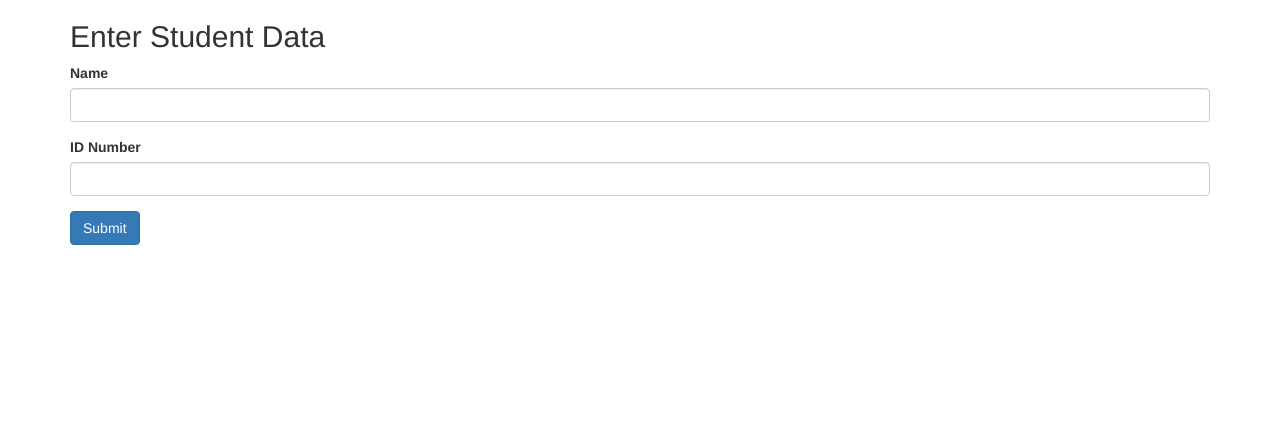
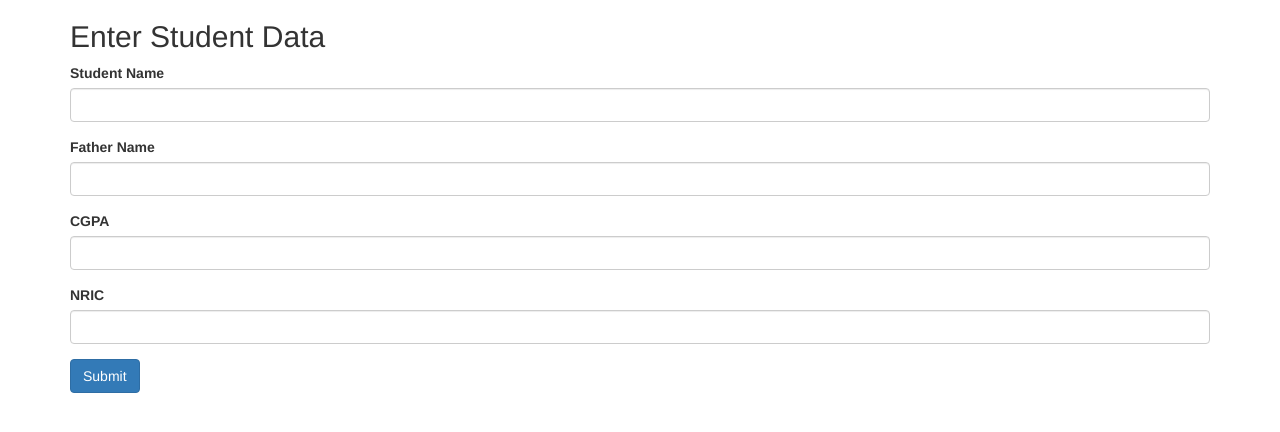
Before and after one commit to blockshift/stampery-certify, an Angular app: page / in a window 1280 px wide. Shown: the top 432 px of the page. Built offline with nearby package versions, Linux system fonts and the light colour scheme.

Commit message:
Changes in certify module

```diff
--- a/src/app/app.component.html
+++ b/src/app/app.component.html
@@ -3,13 +3,24 @@
 
   <form #studentForm = "ngForm" (ngSubmit)="onSubmit(studentForm.value)">
     <div class="form-group">
-      <label>Name</label>
+      <label>Student Name</label>
       <input type="text" class="form-control" name="name" ngModel>
     </div>
 
     <div class="form-group">
-      <label>ID Number</label>
-      <input type="text" class="form-control" name="id" ngModel>
+      <label>Father Name</label>
+      <input type="text" class="form-control" name="fathername" ngModel>
+    </div>
+
+       <div class="form-group">
+      <label>CGPA</label>
+      <input type="text" class="form-control" name="cgpa" ngModel>
+    </div>
+
+
+       <div class="form-group">
+      <label>NRIC</label>
+      <input type="text" class="form-control" name="nric" ngModel>
     </div>
 
     <button type="submit" class="btn btn-primary">Submit</button>
--- a/src/app/app.component.ts
+++ b/src/app/app.component.ts
@@ -14,7 +14,7 @@ export class AppComponent {
     console.log(value);
    // var hash=shajs('sha256').update(value.name).digest('hex');
  //  console.log("Hash",hash);
-    this.exampleService.createstamp(value.name,value.id).subscribe(data => {
+    this.exampleService.createstamp(value.name,value.fathername,value.cgpa,value.nric).subscribe(data => {
 try {
 
 // Do json parsing and filter stamp id and timestamp when successfully added into blockchain
@@ -34,7 +34,7 @@ try {
 catch(e){
 
 // Print this error on frontend when stamping failed
-	// console.log("Error");
+	 console.log("Error");
 }
 
     });
--- a/src/app/app.service.ts
+++ b/src/app/app.service.ts
@@ -11,19 +11,21 @@ export class AppService {
   constructor(private http:Http) { }
 
 
-  createstamp(username,tokenid){
+  createstamp(username,fathername,cgpa,nric){
    console.log("Name",username);
-   console.log("Id",tokenid);
+
 
 
   let headers = new Headers({'Content-Type': 'application/json'});
   let options = new RequestOptions({ headers: headers });
   let body = {
                 name: username,
-                id: tokenid
+                fathername: fathername,
+                cgpa:cgpa,
+                nric:nric
                 };
 
-return this.http.post('http://ec2-35-168-114-210.compute-1.amazonaws.com:8080/postrecord', body, options )
+return this.http.post('http://ec2-35-168-114-210.compute-1.amazonaws.com:4000/saverecord', body, options )
     .map((res: Response) => res)
     .catch((error:any) => Observable.throw(error.json().error || 'Server error shit bang in'));
 
```
